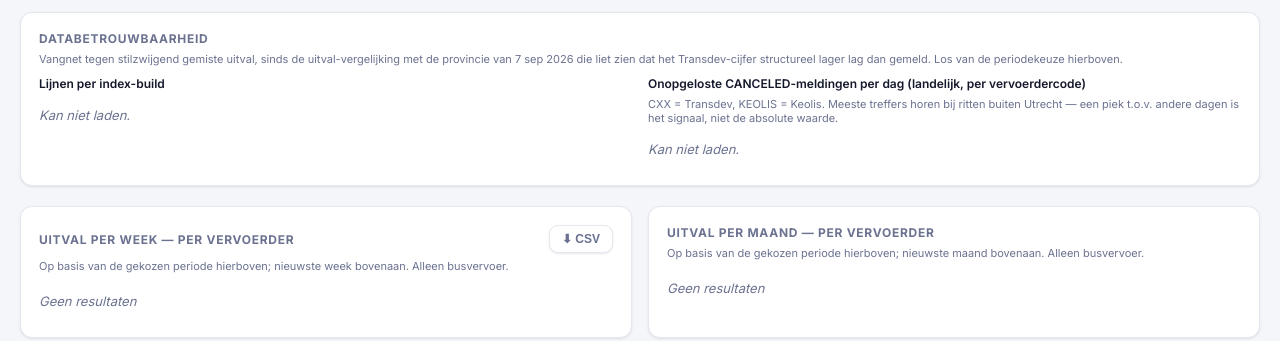
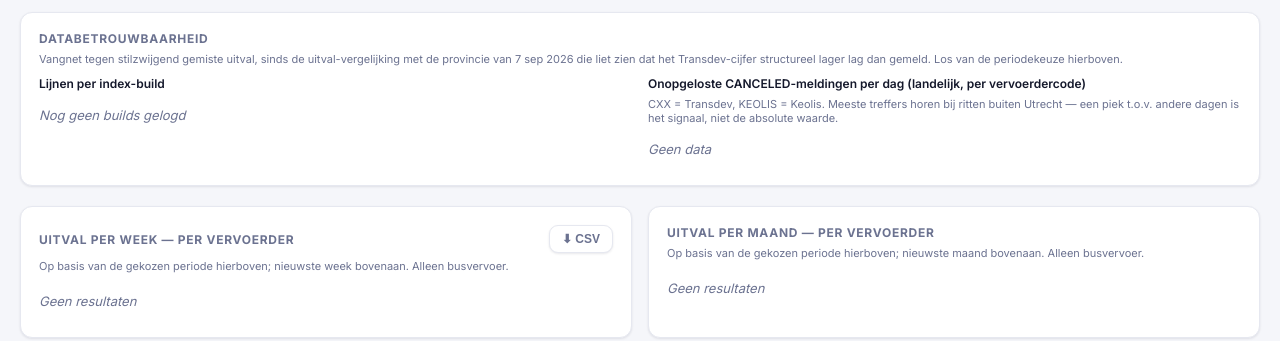
Before and after one commit to SoftMoos891/OVReader, a Flask app: page /uitval in a window 1280 px wide. Shown: the part 1245-1586 px from the top of the page. Run offline with Flask 3, Linux system fonts and the light colour scheme; data that the repository does not hold is empty; parts of the project's set-up code (start-up, migrations or seed data) failed here and were passed over; some libraries are stand-ins or nearby versions.

Commit message:
Fix: verkeerd JSON-veld voor unresolved_cancellations_daily in /uitval
data.unresolved bestond niet -- het API-antwoord heet
unresolved_cancellations_daily. Gevonden door de nieuwe diagnostiek-tabel
na deploy in-process te testen tegen de live API.

Co-Authored-By: Claude Sonnet 5 <noreply@anthropic.com>
Claude-Session: https://claude.ai/code/session_01EHzPiP1avjAf6gGymcuPbB

```diff
--- a/templates/cancellations.html
+++ b/templates/cancellations.html
@@ -306,7 +306,7 @@ async function loadDiagnostics() {
         }).join('') + '</table>';
 
     const byDate = {};
-    for (const r of data.unresolved) {
+    for (const r of data.unresolved_cancellations_daily) {
       (byDate[r.service_date] ??= {})[r.prefix] = r.unresolved_count;
     }
     const dates = Object.keys(byDate).sort().reverse().slice(0, 10);
```
